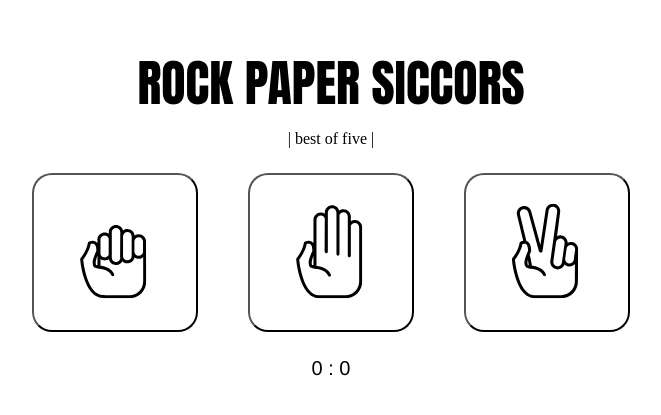
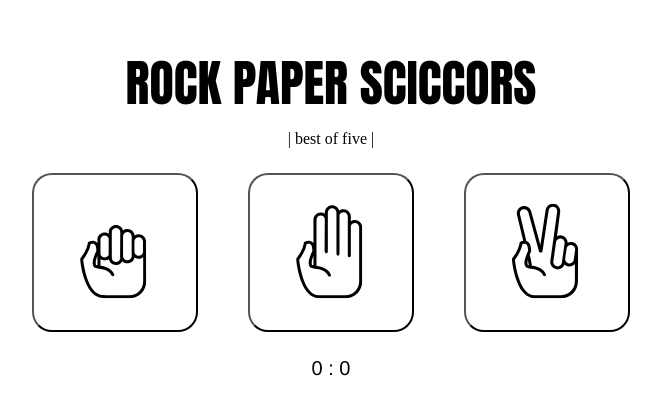
Before and after one commit to coloradosprings/odin-rock_paper_siccors, a plain HTML site: page index.html in a window 1280 px wide. Shown: the part 205-620 px from the top of the page, without its empty margins (309-970 px from the left). Drawn offline with Linux system fonts and the light colour scheme.

Commit message:
fix text error

```diff
--- a/index.html
+++ b/index.html
@@ -9,7 +9,7 @@
     </head>
     <body>
 
-        <h1>ROCK PAPER SICCORS
+        <h1>ROCK PAPER SCICCORS
 
         </h1>
         <p class="bestof">| best of five |</p>
```
Also changed, not shown: style.css (line endings or trailing spaces).
